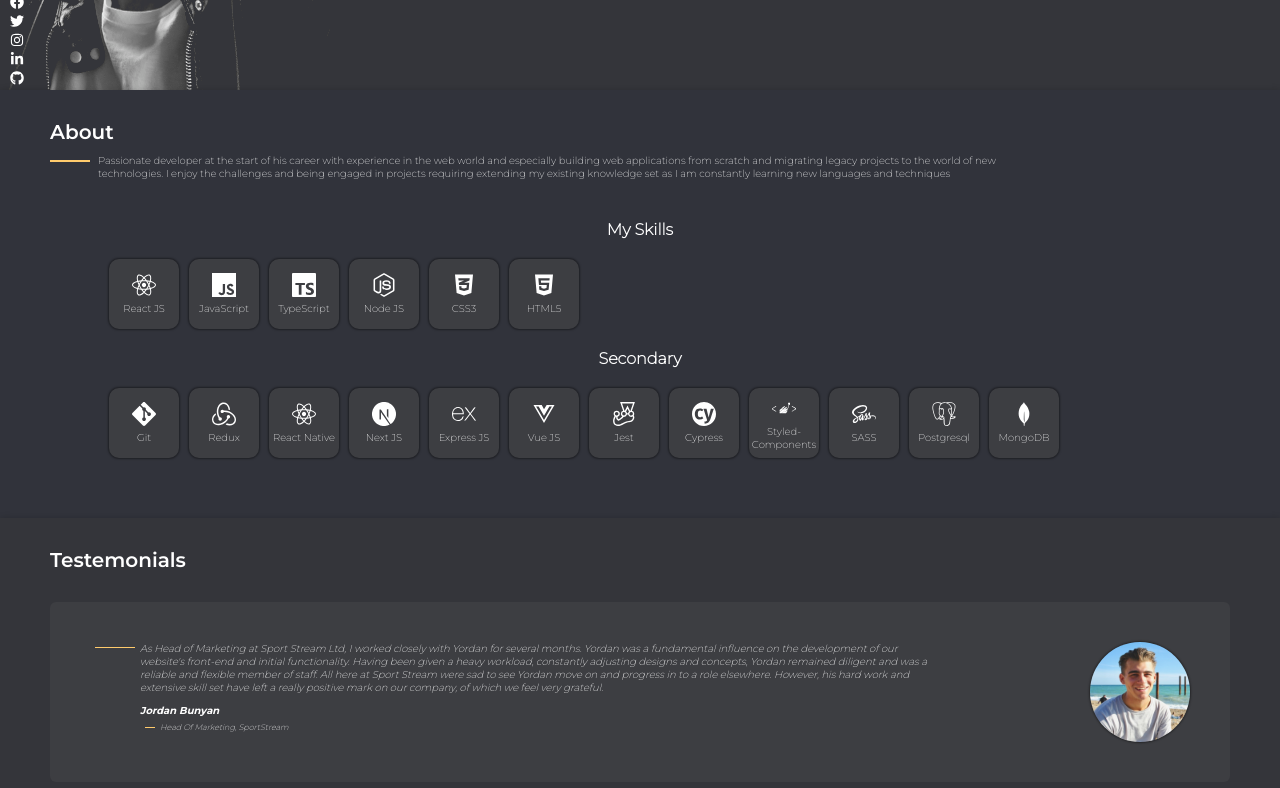
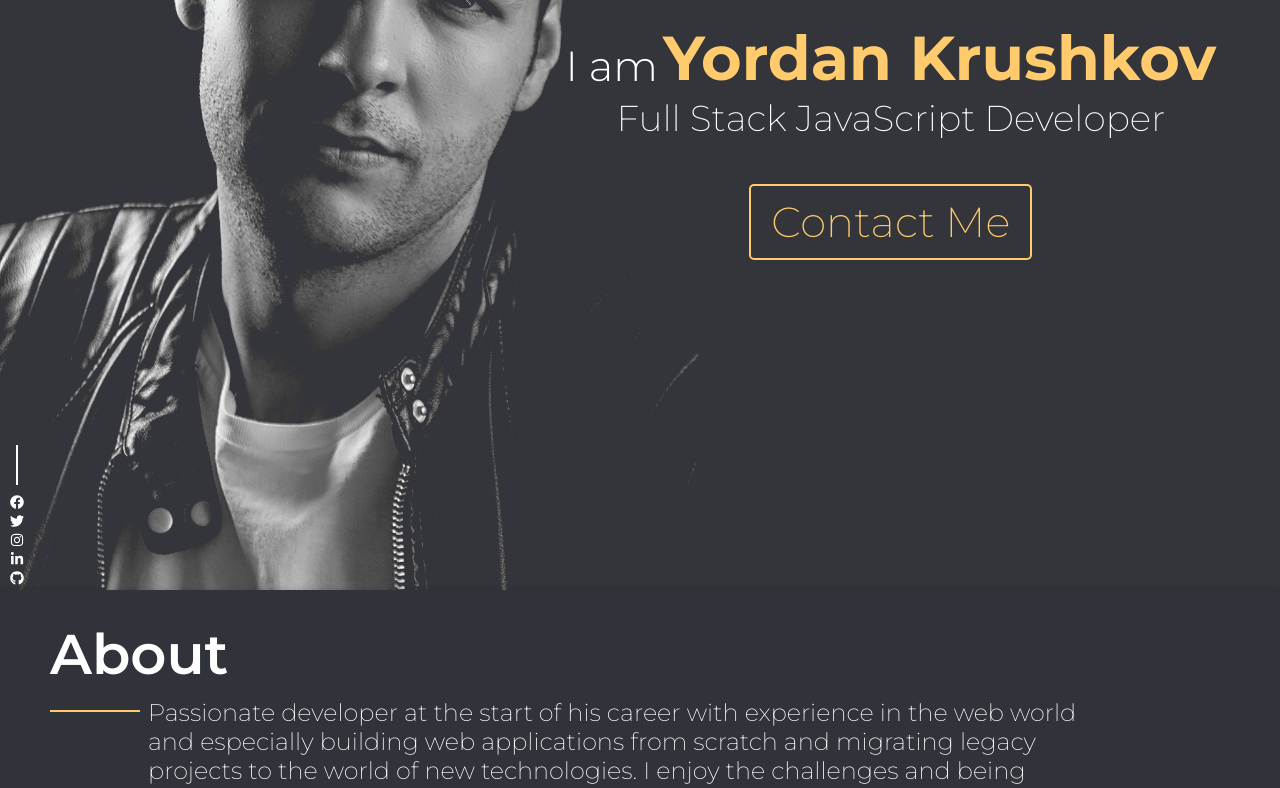
Before and after one commit to YordanKrushkov/porfolio, a React (Create React App) app: page / in a window 1280 px wide. Shown: the part 360-1148 px from the top of the page. Built offline with nearby package versions, Linux system fonts and the light colour scheme.

Commit message:
create mobile

```diff
--- a/src/Views/Contact/index.styled.ts
+++ b/src/Views/Contact/index.styled.ts
@@ -7,38 +7,36 @@ export const Wrapper = styled.div<{ justify: string }>`
     justify-content: ${({ justify }) => justify};
     gap: 10px;
     box-sizing: border-box;
-
-    ${({ justify }) => justify === 'center' && mobile({ flexDirection: 'column', alignItems: 'center' })}
+    ${({ justify }) => justify !== 'flex-start' && mobile({ flexDirection: 'column', alignItems: 'center' })}
 `;
 
 export const Description = styled.div`
   width: 80%;
   font-family: 'MontserratExtraLight';
-  font-size: 10px;
+  font-size: 24px;
   color: ${({ theme }) => theme.colors.white};
-
   ${mobile({ fontSize: '8px' })}
 `;
 export const Form = styled.form`
-  width: 50%;
+  width: 45%;
   display: flex;
   flex-direction: column;
   gap: 10px;
-  margin-top: 20px;
-  ${mobile({ width: '80%' })};
+  margin-top: 50px;
+  ${mobile({ width: '80%', marginTop: '20px' })};
 
   input, textarea, button{
     font-family: 'MontserratExtraLight';
-    font-size: 10px;
+    font-size: 24px;
     background-color: ${({ theme }) => theme.colors.primaryColor2};
-    padding: 5px;
+    padding: 10px;
     outline: none;
     box-sizing: border-box;
     color: ${({ theme }) => theme.colors.white};
     &::placeholder{
     color: ${({ theme }) => theme.colors.card};
    }
-  ${mobile({ padding: '10px' })};
+  ${mobile({ padding: '10px', fontSize: '10px' })};
 
   }
 
@@ -46,11 +44,13 @@ export const Form = styled.form`
 export const Input = styled.input`
     width: 100%;
     border: none;
+    min-height: 50px;
 `;
 
 export const TextArea = styled.textarea`
-   min-height: 100px;
+   min-height: 180px;
    resize: none;
+  ${mobile({ minHeight: '100px' })};
 `;
 
 export const Button = styled.button`
@@ -63,7 +63,6 @@ export const Button = styled.button`
     cursor: pointer;
     background-color: ${({ theme }) => theme.colors.accent};
     color: ${({ theme }) => theme.colors.white};
-
    }
 `;
 export const SocialWrapper = styled.div`
@@ -71,26 +70,31 @@ export const SocialWrapper = styled.div`
     display: flex;
     flex-direction: column;
    justify-content: center;
+   width: 40%;
    justify-self: center;
-   margin: 20px 0 0 20px;
-   ${mobile({ margin: '10px' })};
+   margin: 20px auto;
+   ${mobile({ margin: '10px', width: 'auto' })};
 
    p{
     text-align: center;
     font-family: 'MontserratExtraLight';
     font-style: italic;
+    font-size: 36px;
+   ${mobile({ fontSize: 'inherit' })};
    }
 `;
 export const Social = styled.div`
    color: ${({ theme }) => theme.colors.accent};
-    display: flex;
+   display: flex;
    align-self: center;
    justify-content: center;
    justify-self: center;
-   gap: 10px;
-   font-size: 28px;
+   gap: 15px;
    margin-left: 20px;
+   ${mobile({ gap: '10px' })};
    svg{
+      font-size: 46px;
+   ${mobile({ fontSize: '28px' })};
       &:hover{
       cursor: pointer;
       color: ${({ theme }) => theme.colors.white};
--- a/src/Views/Contact/index.tsx
+++ b/src/Views/Contact/index.tsx
@@ -27,8 +27,7 @@ const ContactView: React.FC = () => {
             If you have request or question, don&apos;t hesitate to contact me using the form below
           </Description>
         </Wrapper>
-        <Wrapper justify={'center'}>
-
+        <Wrapper justify={'space-between'}>
           <Form ref={formRef}>
             <Wrapper justify={'center'}>
               <Input type='text' id='name' placeholder='Name'/>
--- a/src/Views/HomeView/About/Technologies/index.styled.ts
+++ b/src/Views/HomeView/About/Technologies/index.styled.ts
@@ -1,3 +1,4 @@
+import { mobile } from '@constants';
 import styled from 'styled-components';
 
 export const Wrapper = styled.div`
@@ -7,16 +8,18 @@ export const Wrapper = styled.div`
 
 export const Title = styled.h1`
   font-family: 'MontserratExtraLight';
-  font-size: 16px;
+  font-size: 32px;
   text-align: center;
   color: ${({ theme }) => theme.colors.white};
+  ${mobile({ fontSize: '16px' })}
 `;
 
 export const TechnologiesWrapper = styled.div`
   display: flex;
   flex-wrap: wrap;
-  gap: 10px;
-  margin: 20px 0;
+  gap: 30px;
+  margin: 50px 0;
+  ${mobile({ gap: '10px', margin: '20px 0' })}
 `;
 
 export const Card = styled.div`
@@ -24,21 +27,24 @@ export const Card = styled.div`
   flex-direction: column;
   align-items: center;
   justify-content: center;
-  gap: 5px;
-  width: 70px;
-  height: 70px;
+  gap: 10px;
+  width: 200px;
+  height: 200px;
   color: ${({ theme }) => theme.colors.white};
   background-color: ${({ theme }) => theme.colors.card};
   border-radius: 10px;
   box-shadow: ${({ theme }) => theme.styles.boxShadow};
+  ${mobile({ gap: '5px', width: '70px', height: '70px' })}
 
   svg{
-    font-size: 24px;
+    font-size: 80px;
+  ${mobile({ fontSize: '24px' })}
   }
 `;
 
 export const SubText = styled.div`
   font-family: 'MontserratExtraLight';
-  font-size: 10px;
+  font-size: 24px;
   text-align: center;
+  ${mobile({ fontSize: '10px' })}
 `;
--- a/src/Views/HomeView/About/index.styled.ts
+++ b/src/Views/HomeView/About/index.styled.ts
@@ -1,3 +1,4 @@
+import { mobile } from '@constants';
 import styled from 'styled-components';
 
 export const Wrapper = styled.div`
@@ -11,9 +12,10 @@ export const Wrapper = styled.div`
 export const Title = styled.div`
   margin: 10px 0;
   font-family: 'MontserratSemiBold';
-  font-size: 20px;
+  font-size: 56px;
   text-align: start;
   color: ${({ theme }) => theme.colors.white};
+  ${mobile({ fontSize: '20px' })}
 `;
 
 export const Description = styled.div`
@@ -25,17 +27,19 @@ export const Description = styled.div`
 `;
 
 export const Line = styled.div`
-  width: 40px;
+  width: 90px;
   height: 2px;
-  margin: 6px 0;
+  margin: 12px 0;
   background-color: ${({ theme }) => theme.colors.accent};
+  ${mobile({ width: '40px', margin: '6px 0' })}
 `;
 
 export const Text = styled.div`
   width: 80%;
   padding: 0;
   font-family: 'MontserratExtraLight';
-  font-size: 10px;
+  font-size: 24px;
   text-align: left;
   color: ${({ theme }) => theme.colors.white};
+  ${mobile({ fontSize: '10px' })}
 `;
--- a/src/Views/HomeView/Hero/index.styled.ts
+++ b/src/Views/HomeView/Hero/index.styled.ts
@@ -11,7 +11,6 @@ export const ImageWrapper = styled.div`
       filter: contrast(100%);
       transform: scaleX(-1);
     };
-
 `;
 
 export const BussinessCard = styled.div`
@@ -37,14 +36,14 @@ export const TitleWrapper = styled.div`
 export const PreTitle = styled.div`
     padding-bottom: 4px;
     font-family: 'MontserratLight';
-    font-size: 18px;
+    font-size: 42px;
     color: ${({ theme }) => theme.colors.white};
     ${mobile({ fontSize: '12px' })}
 `;
 
 export const Name = styled.div`
     font-family: 'MontserratBold';
-    font-size: 30px;
+    font-size: 62px;
     font-weight: 900;
     color: ${({ theme }) => theme.colors.accent};
     ${mobile({ fontSize: '18px' })}
@@ -53,20 +52,21 @@ export const Name = styled.div`
 
 export const JobTitle = styled(PreTitle)`
     font-family: 'MontserratExtraLight';
-    font-size: 14px;
+    font-size: 36px;
     ${mobile({ fontSize: '12px' })}
 
 `;
 
 export const Button = styled.div`
     width: fit-content;
-    margin-top: 20px;
-    padding: 5px 10px;
+    margin-top: 40px;
+    padding: 10px 20px;
     font-family: 'MontserratExtraLight' ;
-    font-size: 14px;
+    font-size: 42px;
     color: ${({ theme }) => theme.colors.accent};
     border: 2px solid ${({ theme }) => theme.colors.accent};
     border-radius: 5px;
+    ${mobile({ fontSize: '14px', marginTop: '20px', padding: '5px 10px' })}
 
     &:hover{
       color: ${({ theme }) => theme.colors.white};
--- a/src/Views/HomeView/Testemonial/index.styled.ts
+++ b/src/Views/HomeView/Testemonial/index.styled.ts
@@ -7,8 +7,9 @@ export const Wrapper = styled.div`
   background-color: ${({ theme }) => theme.colors.card};
   border-radius: 6px;
   box-sizing: border-box;
-  ${mobile({ padding: '10px' })}
-
+  width: 70%;
+  margin: 0 auto;
+  ${mobile({ padding: '10px', width: 'auto' })}
 `;
 
 export const TextWrapper = styled.div`
@@ -16,19 +17,21 @@ export const TextWrapper = styled.div`
 `;
 
 export const Line = styled.div<{ width?: number }>`
-  width: ${({ width }) => width ?? 40}px;
+  width: ${({ width }) => width ?? 60}px;
   height: 1px;
-  margin: 5px;
+  margin: 10px;
   background-color: ${({ theme }) => theme.colors.accent};
+  ${mobile({ margin: '5px' })}
+  ${({ width }) => width ? mobile({ width: width - 20 }) : mobile({ width: '40px' })}
 `;
 
 export const Text = styled.div`
   font-family: "MontserratExtraLight";
-  font-size: 10px;
+  font-size: 24px;
   color: ${({ theme }) => theme.colors.white};
-  width: 80%;
+  width: 90%;
   font-style: italic;
-  ${mobile({ width: '90%' })}
+  ${mobile({ width: '90%', fontSize: '10px' })}
 
 `;
 
@@ -38,23 +41,25 @@ export const Person = styled.div`
 
 export const Name = styled.div`
   font-family: "MontserratBold";
-  font-size: 10px;
+  font-size: 24px;
   color: ${({ theme }) => theme.colors.white};
+  ${mobile({ fontSize: '10px' })}
 `;
 
 export const Possition = styled.div`
   display: flex;
   margin-top: 5px;
   font-family: "MontserratExtraLight";
-  font-size: 8px;
+  font-size: 20px;
   font-style: italic;
   color: ${({ theme }) => theme.colors.white};
+  ${mobile({ fontSize: '8px' })}
 `;
 
 export const Image = styled.div`
-  min-width: 100px;
-  width: 100px;
-  height: 100px;
+  min-width: 300px;
+  width: 300px;
+  height: 300px;
   border-radius: 50%;
   overflow: hidden;
   box-shadow: ${({ theme }) => theme.styles.boxShadow};
--- a/src/Views/HomeView/Testemonial/index.tsx
+++ b/src/Views/HomeView/Testemonial/index.tsx
@@ -30,7 +30,7 @@ const Testemonial: React.FC = () => {
                   {x?.text}
                   <Person>
                     <Name>{x?.author}</Name>
-                    <Possition><Line width={10}/>
+                    <Possition><Line width={30}/>
                       {x?.possition}
                     </Possition>
                   </Person>
--- a/src/Views/PorfolioView/index.styled.ts
+++ b/src/Views/PorfolioView/index.styled.ts
@@ -6,23 +6,28 @@ export const WorkWrapper = styled.div`
     display: flex;
     align-items: flex-start;
     justify-content: flex-start;
-    gap: 30px;
-    padding: 5px 0;
+    gap: 80px;
+    padding: 10px 0;
+    ${mobile({ gap: '30px', padding: ' 5px 0' })}
 `;
 
 export const Download = styled.div`
     position: absolute;
     top: 20px;
-    right: 20px;
+    right: 40px;
     z-index: 999;
     display: flex;
     align-items: center;
     gap: 5px;
     font-family: 'MontserratExtraLight';
     color: ${({ theme }) => theme.colors.accent};
-    p{
+    ${mobile({ right: '20px' })}
+
+    p, svg{
       padding: 0;
-      font-size: 12px;
+      font-size: 24px;
+    ${mobile({ fontSize: '12px' })}
+
     };
     &:hover{
       cursor: pointer;
@@ -33,7 +38,7 @@ export const Download = styled.div`
 
 export const WorkTitle = styled.div`
     font-family: 'MontserratSemiBold';
-    font-size: 14px;
+    font-size: 24px;
     color: ${({ theme }) => theme.colors.white};
     ${mobile({ fontSize: '12px' })}
 `;
@@ -41,7 +46,7 @@ export const WorkTitle = styled.div`
 export const Company = styled.div`
   margin: 10px 0;
   font-family: 'MontserratExtraLight';
-  font-size: 12px;
+  font-size: 20px;
   color: ${({ theme }) => theme.colors.white};
   ${mobile({ fontSize: '10px' })}
 `;
@@ -49,13 +54,14 @@ export const Company = styled.div`
 export const Description = styled.div`
   width: 80%;
   font-family: 'MontserratExtraLight';
-  font-size: 10px;
+  font-size: 18px;
   color: ${({ theme }) => theme.colors.white};
   ${mobile({ fontSize: '8px' })}
 `;
 
 export const WorkInfoWrapper = styled.div`
-  margin-left: 30px;
+  margin-left: 100px;
+  ${mobile({ marginLeft: '30px' })}
 `;
 
 export const Label = styled.div`
@@ -63,14 +69,16 @@ export const Label = styled.div`
     display: flex;
     justify-content: center;
     align-items: center;
-    min-width: 90px;
-    width: 90px;
-    height: 30px;
-    padding:0 10px;
+    min-width: 150px;
+    width: 150px;
+    height: 50px;
+    padding:0 20px;
     font-family: 'MontserratExtraLight';
-    font-size: 12px;
+    font-size: 18px;
     background: ${({ theme }) => theme.colors.card};
     color: ${({ theme }) => theme.colors.white};
+    ${mobile({ minWidth: '90px', width: '90px', height: '30px', fontSize: '12px' })}
+
     &::before{
       content: "";
       position: absolute;
@@ -79,8 +87,9 @@ export const Label = styled.div`
       width: 0;
       height: 0;
       border-left: 15px solid ${({ theme }) => theme.colors.card};
-      border-top: 15px solid transparent;
-      border-bottom: 15px solid transparent;
+      border-top: 25px solid transparent;
+      border-bottom: 25px solid transparent;
+    ${mobile({ borderTop: '15px solid transparent', borderBottom: '15px solid transparent' })}
     }
     ${mobile({ fontSize: '10px', width: '60px', minWidth: '60px', padding: '0 5px' })}
 `;
--- a/src/core/components/Navigation/index.styled.ts
+++ b/src/core/components/Navigation/index.styled.ts
@@ -1,20 +1,24 @@
+import { mobile } from '@constants';
 import styled from 'styled-components';
 
 export const Wrapper = styled.div`
     position: absolute;
     z-index: 999;
-    top: 30px;
+    top: 60px;
     width: 100%;
+    ${mobile({ top: '30px' })}
 `;
 
 export const NavWrapper = styled.nav`
     display: flex;
     justify-content: center;
-    gap: 20px;
+    gap: 40px;
+    ${mobile({ gap: '20px' })}
     a{
       font-family: 'MontserratExtraLight';
-      font-size: 14px;
+      font-size: 36px;
       text-decoration: none;
       color: ${({ theme }) => theme.colors.primaryColor2};
+      ${mobile({ fontSize: '14px' })}
     }
 `;
--- a/src/shared/components/Wrapper/index.styled.ts
+++ b/src/shared/components/Wrapper/index.styled.ts
@@ -10,7 +10,7 @@ interface Props {
 export const Wrapper = styled.div<Props>`
   position: relative;
   width: 100%;
-  height: ${({ hero }) => hero && 450}px;
+  height: ${({ hero }) => hero && 950}px;
   padding: 20px 50px;
   box-sizing: border-box;
   background-color: ${({ theme, secondary }) => secondary ? theme.colors.backgroundColor2 : theme.colors.primaryColor};
```
